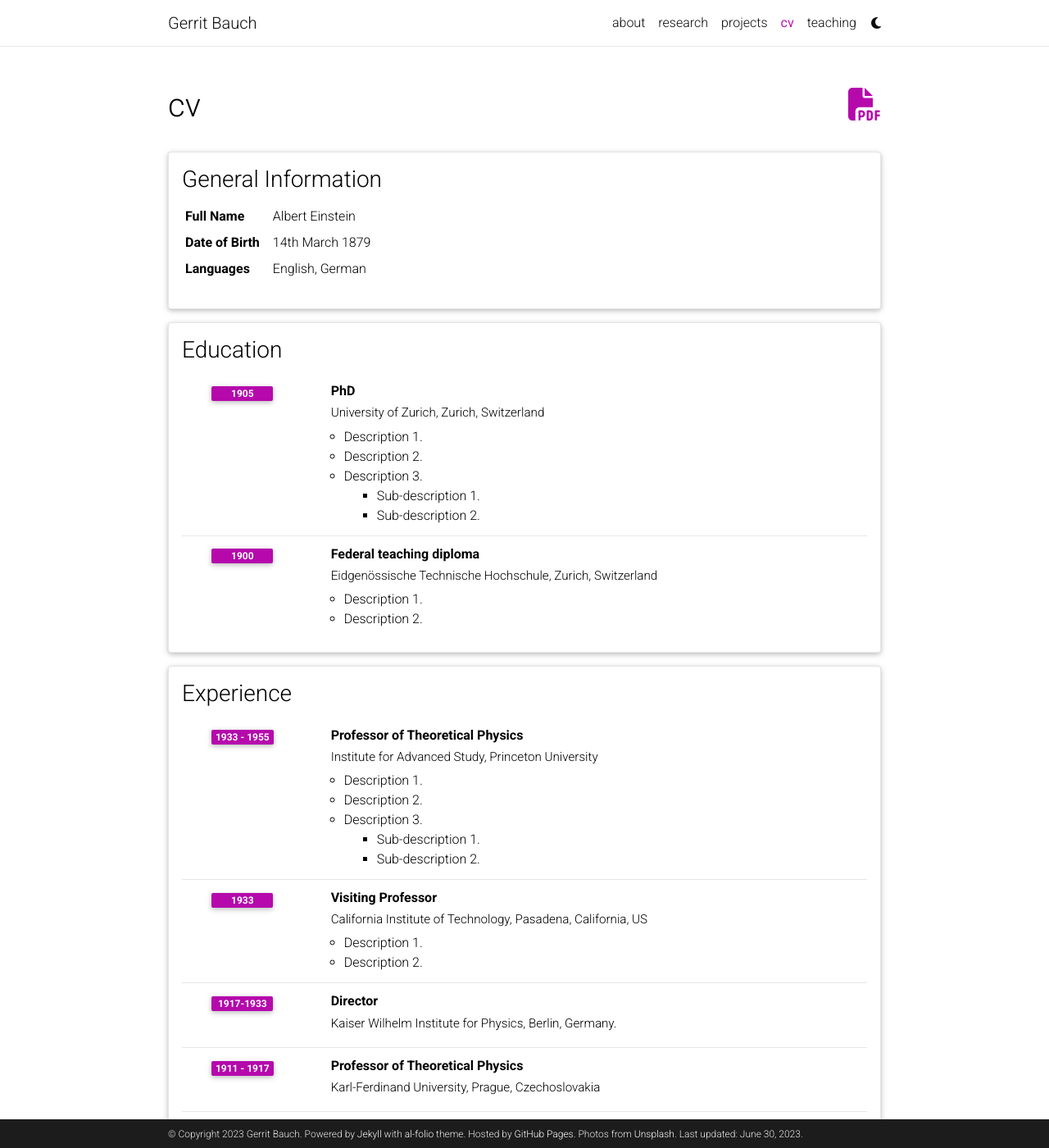
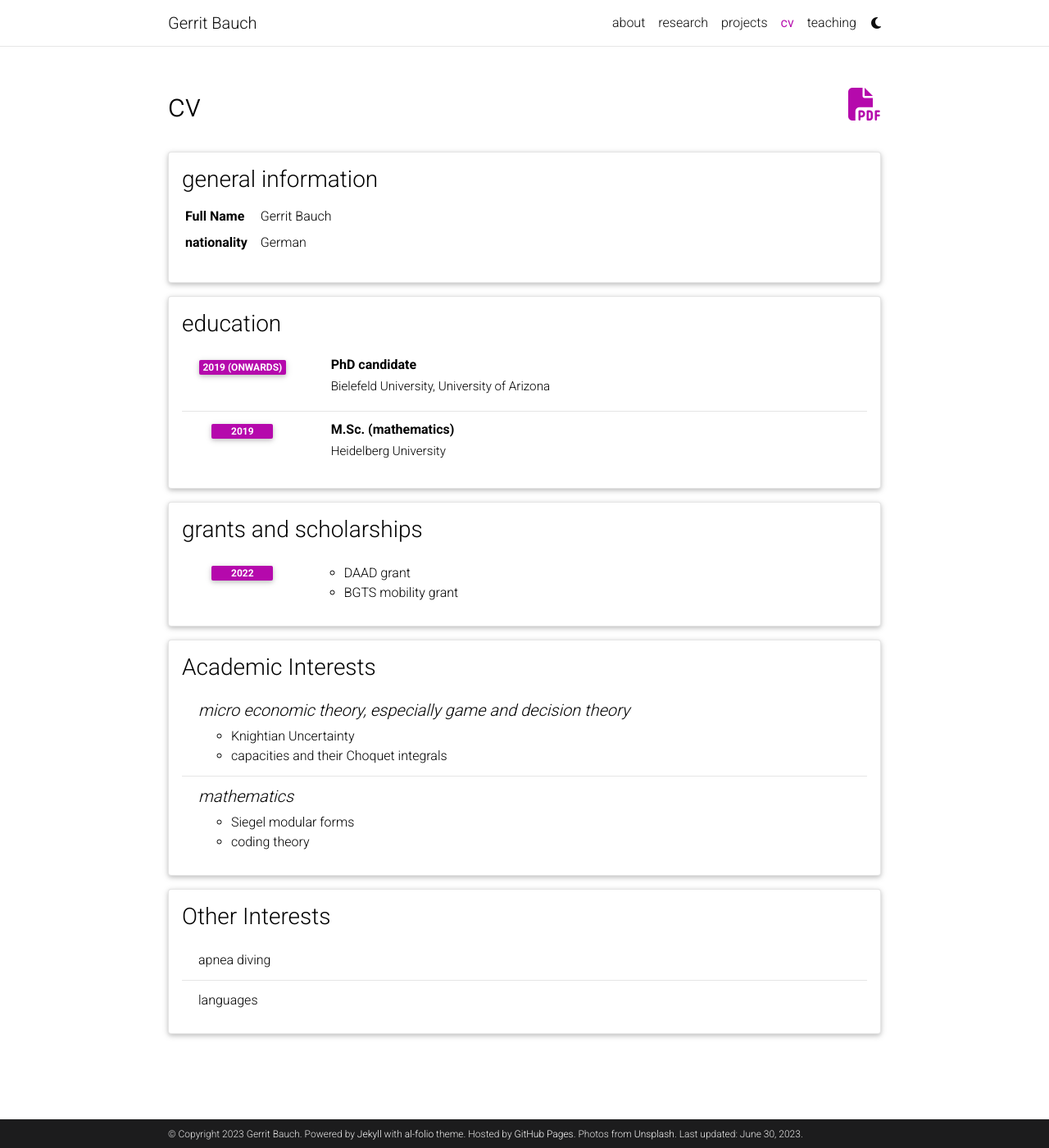
Before and after one commit to gbauch/gbauch.github.io, a Jekyll site: the page built from _pages/cv.md, in a window 1280 px wide and 1400 px high. Shown: the whole window at 82% size. Built offline with Jekyll 4.4.1, drawn with Linux system fonts in a browser that asks for light colours; comment, search, counter and statistics services are not loaded; a style sheet for code colours, icons or effects is not loaded; some of the changed text lies outside the part shown.

Commit message:
Update cv.yml

```diff
--- a/_data/cv.yml
+++ b/_data/cv.yml
@@ -1,97 +1,53 @@
-- title: General Information
+- title: general information
   type: map
   contents:
     - name: Full Name
-      value: Albert Einstein
-    - name: Date of Birth
-      value: 14th March 1879
-    - name: Languages
-      value: English, German
+      value: Gerrit Bauch
+    - name: nationality
+      value: German
+   # - name: Date of Birth
+   #   value: 14th March 1879
+   # - name: Languages
+   #   value: English, German
 
-- title: Education
+- title: education
   type: time_table
   contents:
-    - title: PhD
-      institution: University of Zurich, Zurich, Switzerland
-      year: 1905
-      description:
-        - Description 1.
-        - Description 2.
-        - title: Description 3.
-          contents:
-            - Sub-description 1.
-            - Sub-description 2.
-    - title: Federal teaching diploma
-      institution: Eidgenössische Technische Hochschule, Zurich, Switzerland
-      year: 1900
-      description:
-        - Description 1.
-        - Description 2.
+    - title: PhD candidate
+      institution: Bielefeld University, University of Arizona
+      year: 2019 (onwards)
 
-- title: Experience
+
+    - title: M.Sc. (mathematics)
+      institution: Heidelberg University
+      year: 2019
+
+
+
+- title: grants and scholarships
   type: time_table
   contents:
-    - title: Professor of Theoretical Physics
-      institution: Institute for Advanced Study, Princeton University
-      year: 1933 - 1955
-      description:
-        - Description 1.
-        - Description 2.
-        - title: Description 3.
-          contents:
-            - Sub-description 1.
-            - Sub-description 2.
-    - title: Visiting Professor
-      institution: California Institute of Technology, Pasadena, California, US
-      year: 1933
-      description:
-        - Description 1.
-        - Description 2.
+    - year: 2022
+      items:
+        - DAAD grant
+        - BGTS mobility grant
 
-    - title: Director
-      institution: Kaiser Wilhelm Institute for Physics, Berlin, Germany.
-      year: 1917-1933
-
-    - title: Professor of Theoretical Physics
-      institution: Karl-Ferdinand University, Prague, Czechoslovakia
-      year: 1911 - 1917
-      description:
-
-    - title: Associate Professor of Theoretical Physics
-      institution: University of Zurich, Zurich, Switzerland
-      year: 1909 - 1911
-
-- title: Open Source Projects
-  type: time_table
-  contents:
-    - title: <a href="https://github.com/alshedivat/al-folio">al-folio</a>
-      year: 2015-now
-      description: A beautiful, simple, clean, and responsive Jekyll theme for academics.
-
-- title: Honors and Awards
-  type: time_table
-  contents:
-    - year: 1921
-      items:
-        - Nobel Prize in Physics
-        - Matteucci Medal
-    - year: 2029
-      items:
-        - Max Planck Medal
 
 - title: Academic Interests
   type: nested_list
   contents:
-    - title: Topic 1.
+    - title: micro economic theory, especially game and decision theory
       items:
-        - Description 1.
-        - Description 2.
-    - title: Topic 2.
+        - Knightian Uncertainty
+        - capacities and their Choquet integrals
+
+    - title: mathematics
       items:
-        - Description 1.
-        - Description 2.
+        - Siegel modular forms
+        - coding theory
 
 - title: Other Interests
   type: list
   contents:
-    - <u>Hobbies:</u> Hobby 1, Hobby 2, etc.
+    - apnea diving
+    - languages
```
